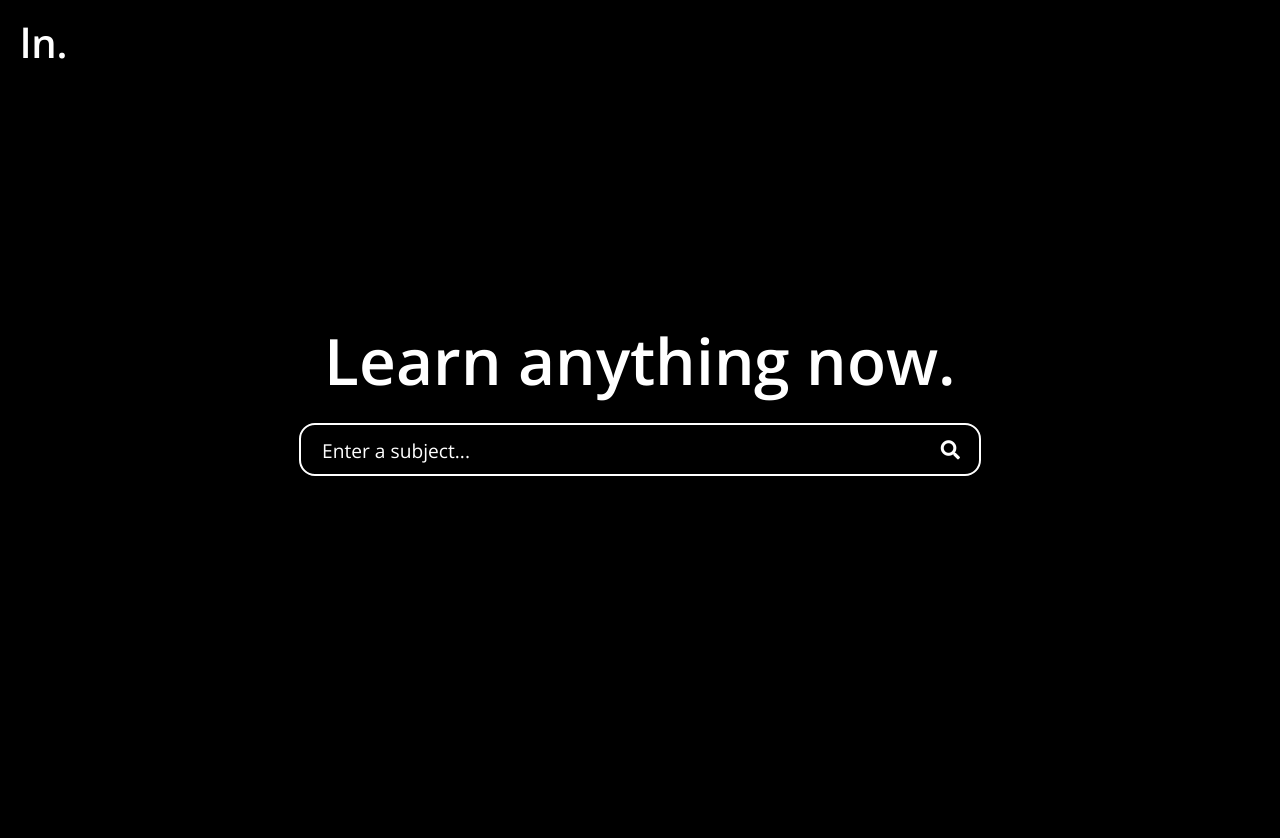
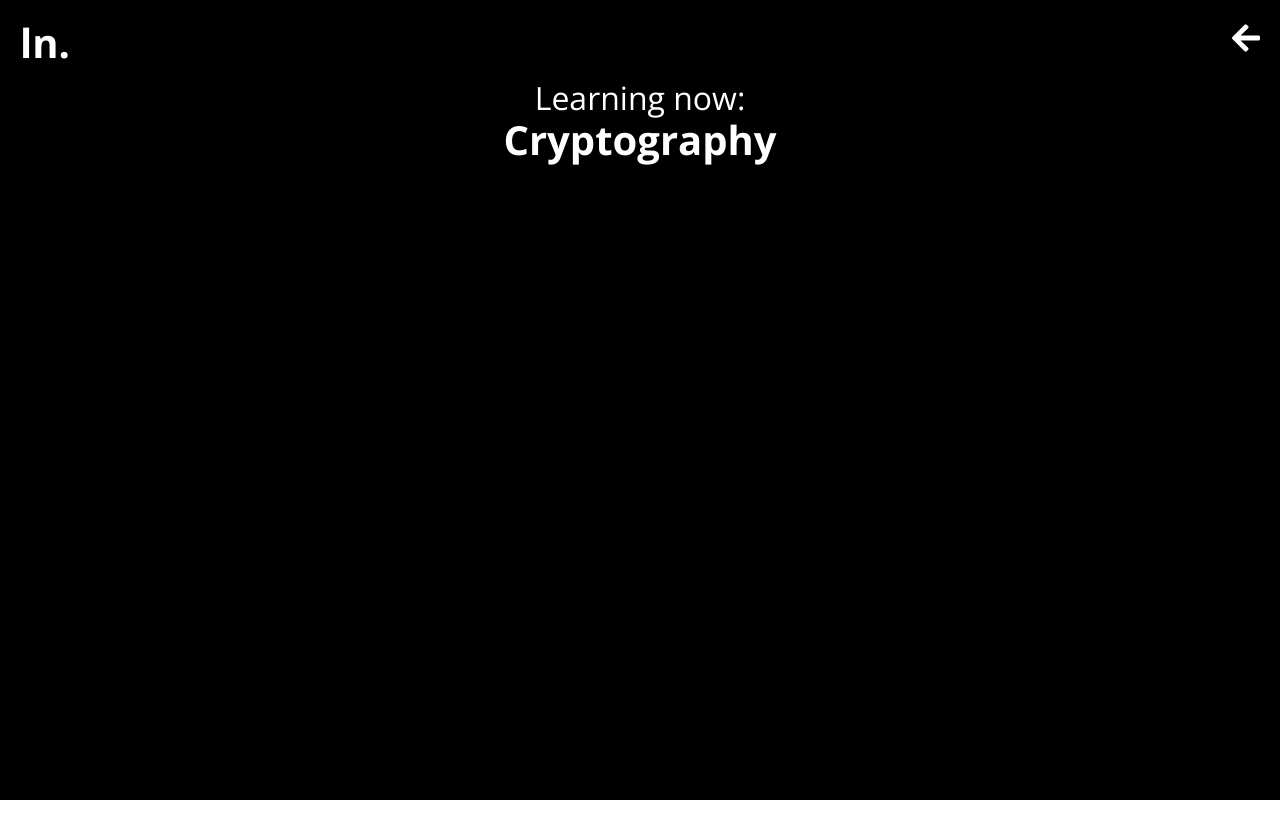
Before and after one commit to makerforceio/ln, a website built with webpack: page client/dist/index.html in a window 1280 px wide. Shown: the top 838 px of the page. After the commit the page ends 800 px from the top, so only its background shows below. Built offline with nearby package versions, Linux system fonts and the light colour scheme.

Commit message:
added graph view

```diff
--- a/client/dist/index.html
+++ b/client/dist/index.html
@@ -6,7 +6,7 @@
     <title>ln things</title>
 
     <!-- External stylesheets -->
-    <link rel="stylesheet" href="//fonts.googleapis.com/css?family=Open+Sans:400,600" type="text/css">
+    <link rel="stylesheet" href="//fonts.googleapis.com/css?family=Open+Sans:400,700" type="text/css">
     <link rel="stylesheet" href="https://cdnjs.cloudflare.com/ajax/libs/normalize/8.0.1/normalize.css" type="text/css">
 
     <!-- Local stylesheets -->
@@ -17,6 +17,9 @@
   <body>
     <div class="topbar">
       <h1>ln.</h1>
+      <div class="back">
+        <span class="fas fa-arrow-left"></span>
+      </div>
     </div>
 
     <div class="container" id="home">
@@ -28,7 +31,8 @@
     </div>
 
     <div class="container" id="graph">
-
+      <h1>Learning now:</h1>
+      <h1 class="searchterm">Cryptography</h1>
     </div>
 
     <!-- Local Javascript -->
--- a/client/dist/main.css
+++ b/client/dist/main.css
@@ -1,3 +1,7 @@
+*  {
+  box-sizing: border-box;
+}
+
 html {
   font-size: 16px;
 }
@@ -7,6 +11,11 @@ body {
   padding: 0px;
 
   font-family: 'Open Sans', sans-serif;
+}
+
+h1 {
+  font-family: 'Open Sans', sans-serif;
+  font-weight: 700;
 }
 
 .container {
@@ -20,37 +29,51 @@ body {
   align-items: center;
 
   color: white;
+  overflow: hidden;
 }
-
+/*------------- Home -------------------*/
+#home {
+  display: none;
+  flex-direction: column;
+  justify-content: center;
+  align-items: center;
+}
 
 /*------------- Top Bar -----------------*/
 .topbar {
-  color: white;
+  color: white
+}
 
-  display: flex;
-  flex-direction: row;
-  justify-content: start;
-  align-items: center;
-
+.topbar h1 {
   position: absolute;
   top: 20px;
   left: 20px;
+
+  margin: 0px;
+  font-size: 2.5rem;
 }
 
-.topbar h1 {
-  font-family: 'Open Sans', sans-serif;
-  font-weight: 600;
-  margin: 0px;
-  font-size: 40px;
+.topbar .back {
+  position: absolute;
+  top: 20px;
+  right: 20px;
+
+  margin: auto;
+  font-size: 2rem;
 }
 
+.topbar .back:hover {
+  font-size: 2.3rem;
+}
+
+.background-color
 /*------------- Header -----------------*/
 .container {
   text-align: center;
 }
 
 #header {
-  font-size: 4rem;
+  font-size: 3.5rem;
   width: 95%;
   max-width: 40rem;
 
@@ -106,8 +129,28 @@ body {
 
 .searchbar .fas:hover {
   font-size: 1.4rem;
+  transition: font-size 0.2s;
+}
 
-  transition: font-size 0.2s;
+/*------------- Graph ---------------------*/
+#graph {
+  display: flex;
+  flex-direction: column;
+  justify-content: flex-start;
+  align-items: center;
+
+  padding-top: 5em;
+}
+
+#graph h1 {
+  font-size: 2rem;
+  font-weight: 400;
+  margin: 0px;
+}
+
+#graph .searchterm {
+  font-weight: 700;
+  font-size: 2.5rem;
 }
 
 /*-------------- Media Queries -------------*/
```
